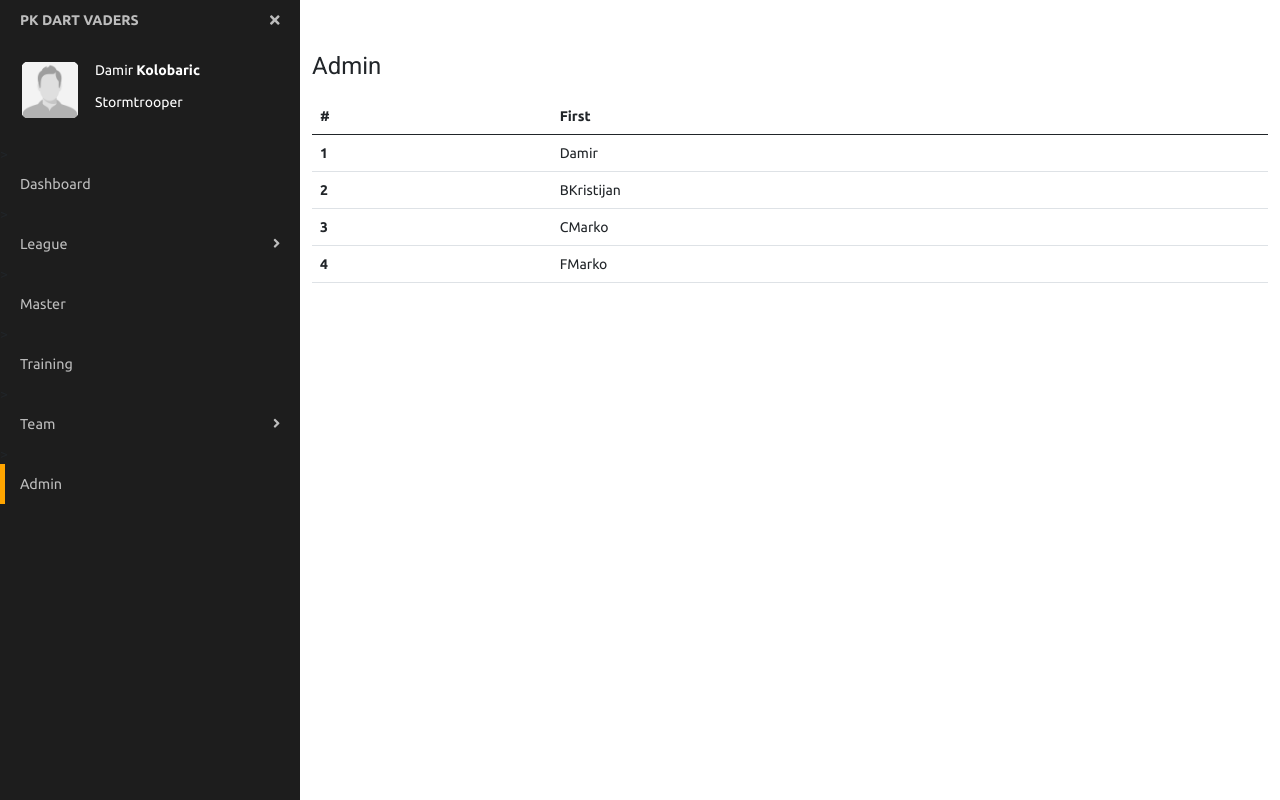
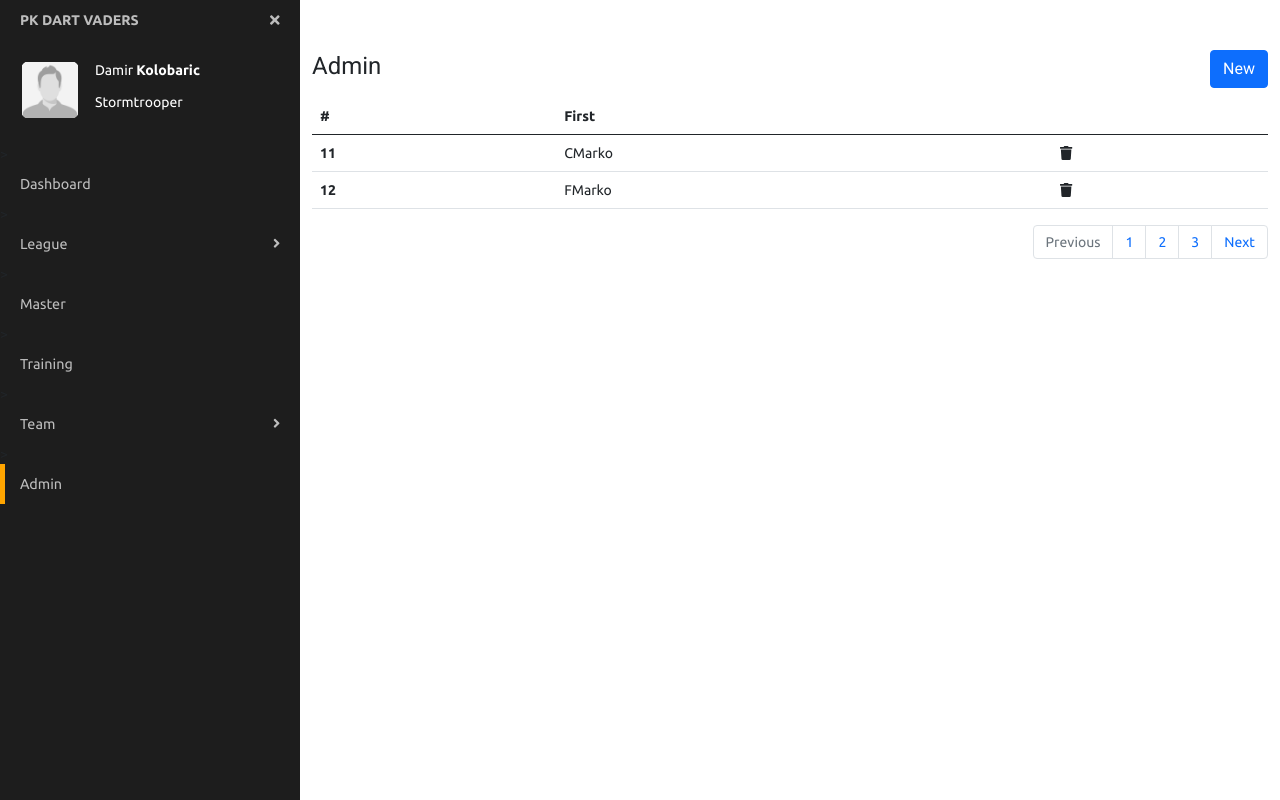
Before and after one commit to dambasb/pk_dart_vaders, an Angular app: page /admin in a window 1280 px wide. Built offline with nearby package versions, Linux system fonts and the light colour scheme.

Commit message:
add button

```diff
--- a/src/app/admin/admin.component.html
+++ b/src/app/admin/admin.component.html
@@ -1,14 +1,11 @@
 <div class="row md-mt-50 red">
   <div class="col-sm-12">
-    <h1>Admin</h1>
+    <h1>Admin <button class="btn btn-primary">New</button></h1>
   </div>
 </div>
 
 <div class="row">
   <div class="col-sm-12">
-
-
-
 
     <table class="table">
       <thead>
@@ -17,15 +14,35 @@
               scope="col">#</th>
           <th (click)="sort('firstName')"
               scope="col">First</th>
+          <th></th>
         </tr>
       </thead>
       <tbody>
         <tr *ngFor="let user of users; index as i">
           <th scope="row">{{user.id}}</th>
           <td>{{user.firstName}}</td>
+          <td>
+            <fa-icon [icon]="faTrash"
+                     (click)="removeUser()"></fa-icon>
+          </td>
         </tr>
       </tbody>
     </table>
 
+    <nav aria-label="Page navigation example">
+      <ul class="pagination justify-content-end">
+        <li class="page-item disabled">
+          <a class="page-link"
+             tabindex="-1">Previous</a>
+        </li>
+        <li class="page-item"><a class="page-link">1</a></li>
+        <li class="page-item"><a class="page-link">2</a></li>
+        <li class="page-item"><a class="page-link">3</a></li>
+        <li class="page-item">
+          <a class="page-link">Next</a>
+        </li>
+      </ul>
+    </nav>
+
   </div>
 </div>
--- a/src/app/admin/admin.component.less
+++ b/src/app/admin/admin.component.less
@@ -2,10 +2,6 @@ h1 {
   margin-top: 50px;
 }
 
-table {
-  width: 100%;
+.btn {
+  float: right;
 }
-
-.mat-table {
-  display: none;
-}
--- a/src/app/admin/admin.component.ts
+++ b/src/app/admin/admin.component.ts
@@ -1,4 +1,5 @@
 import { Component, OnInit } from '@angular/core';
+import { faTrash } from '@fortawesome/free-solid-svg-icons';
 import { AdminService } from './admin.service';
 
 @Component({
@@ -9,14 +10,21 @@ import { AdminService } from './admin.service';
 })
 export class AdminComponent implements OnInit {
   users = [];
+  faTrash = faTrash;
+
   constructor(private adminService: AdminService) { }
 
   ngOnInit(): void {
     this.users = this.adminService.getUsers();
+    this.users.splice(0, 10);
   }
 
   sort(type: string | number) {
     this.users = this.adminService.sortUsers(type);
   }
 
+  removeUser() {
+    console.log(1);
+  }
+
 }
--- a/src/app/admin/admin.service.ts
+++ b/src/app/admin/admin.service.ts
@@ -15,6 +15,37 @@ export class AdminService {
     },
     {
       id: 4,
+      firstName: 'FMarko'
+    },
+    {
+      id: 5,
+      firstName: 'Damir'
+    },
+    {
+      id: 6,
+      firstName: 'BKristijan'
+    },
+    {
+      id: 7,
+      firstName: 'CMarko'
+    },
+    {
+      id: 8,
+      firstName: 'FMarko'
+    }, {
+      id: 9,
+      firstName: 'Damir'
+    },
+    {
+      id: 10,
+      firstName: 'BKristijan'
+    },
+    {
+      id: 11,
+      firstName: 'CMarko'
+    },
+    {
+      id: 12,
       firstName: 'FMarko'
     }
   ];
```
